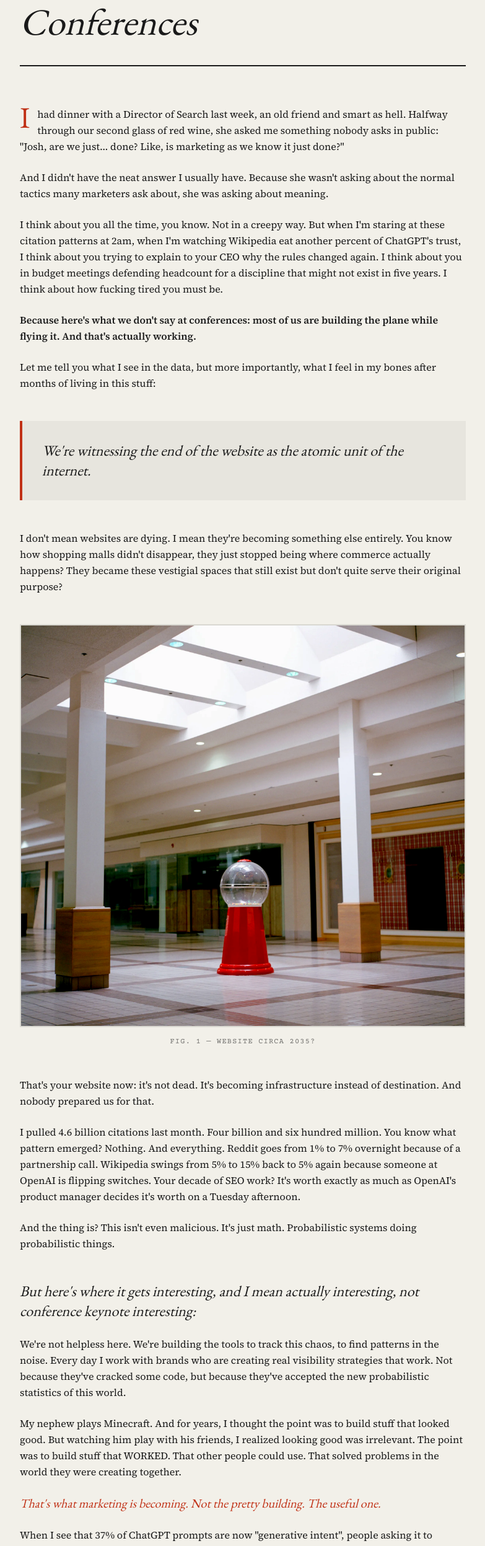
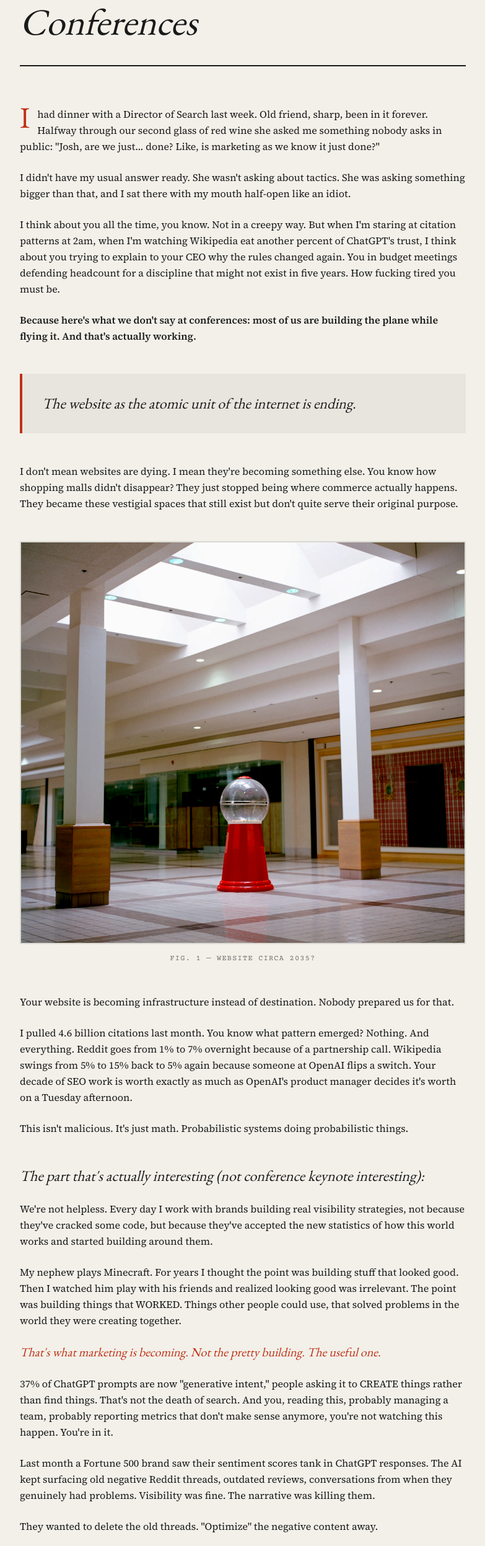
Before and after one commit to Joshbly/jb, a Next.js app: page /blog/what-we-dont-say-at-conferences in a window 1280 px wide. Shown: the part 257-2751 px from the top of the page at 62% size, without its empty margins (248-1031 px from the left). Built offline with nearby package versions, Linux system fonts and the light colour scheme.

Commit message:
Revise content in WhatWeDontSay component for clarity and impact. Streamline paragraphs, enhance readability, and adjust phrasing to better convey the evolving nature of marketing and digital presence.

```diff
--- a/src/components/blog/WhatWeDontSay.tsx
+++ b/src/components/blog/WhatWeDontSay.tsx
@@ -22,29 +22,26 @@ export function WhatWeDontSay() {
       {/* Content */}
       <div className="prose prose-lg prose-stone font-body text-foreground leading-relaxed space-y-6">
         <p className="first-letter:text-5xl first-letter:font-display first-letter:float-left first-letter:mr-3 first-letter:mt-[-6px] first-letter:text-accent">
-          I had dinner with a Director of Search last week, an old friend and smart as hell. Halfway through our second glass of red wine, she asked me something nobody asks in public: "Josh, are we just... done? Like, is marketing as we know it just done?"
+          I had dinner with a Director of Search last week. Old friend, sharp, been in it forever. Halfway through our second glass of red wine she asked me something nobody asks in public: "Josh, are we just... done? Like, is marketing as we know it just done?"
         </p>
         <p>
-          And I didn't have the neat answer I usually have. Because she wasn't asking about the normal tactics many marketers ask about, she was asking about meaning.
+          I didn't have my usual answer ready. She wasn't asking about tactics. She was asking something bigger than that, and I sat there with my mouth half-open like an idiot.
         </p>
         <p>
-          I think about you all the time, you know. Not in a creepy way. But when I'm staring at these citation patterns at 2am, when I'm watching Wikipedia eat another percent of ChatGPT's trust, I think about you trying to explain to your CEO why the rules changed again. I think about you in budget meetings defending headcount for a discipline that might not exist in five years. I think about how fucking tired you must be.
+          I think about you all the time, you know. Not in a creepy way. But when I'm staring at citation patterns at 2am, when I'm watching Wikipedia eat another percent of ChatGPT's trust, I think about you trying to explain to your CEO why the rules changed again. You in budget meetings defending headcount for a discipline that might not exist in five years. How fucking tired you must be.
         </p>
         <p className="font-bold">
           Because here's what we don't say at conferences: most of us are building the plane while flying it. And that's actually working.
         </p>
-        <p>
-          Let me tell you what I see in the data, but more importantly, what I feel in my bones after months of living in this stuff:
-        </p>
 
         <div className="my-12 p-8 border-l-4 border-accent bg-foreground/5">
           <h3 className="text-2xl font-display italic text-foreground mb-0">
-            We're witnessing the end of the website as the atomic unit of the internet.
+            The website as the atomic unit of the internet is ending.
           </h3>
         </div>
 
         <p>
-          I don't mean websites are dying. I mean they're becoming something else entirely. You know how shopping malls didn't disappear, they just stopped being where commerce actually happens? They became these vestigial spaces that still exist but don't quite serve their original purpose?
+          I don't mean websites are dying. I mean they're becoming something else. You know how shopping malls didn't disappear? They just stopped being where commerce actually happens. They became these vestigial spaces that still exist but don't quite serve their original purpose.
         </p>
 
         <figure className="my-12">
@@ -59,118 +56,91 @@ export function WhatWeDontSay() {
         </figure>
 
         <p>
-          That's your website now: it's not dead. It's becoming infrastructure instead of destination. And nobody prepared us for that.
+          Your website is becoming infrastructure instead of destination. Nobody prepared us for that.
         </p>
         <p>
-          I pulled 4.6 billion citations last month. Four billion and six hundred million. You know what pattern emerged? Nothing. And everything. Reddit goes from 1% to 7% overnight because of a partnership call. Wikipedia swings from 5% to 15% back to 5% again because someone at OpenAI is flipping switches. Your decade of SEO work? It's worth exactly as much as OpenAI's product manager decides it's worth on a Tuesday afternoon.
+          I pulled 4.6 billion citations last month. You know what pattern emerged? Nothing. And everything. Reddit goes from 1% to 7% overnight because of a partnership call. Wikipedia swings from 5% to 15% back to 5% again because someone at OpenAI flips a switch. Your decade of SEO work is worth exactly as much as OpenAI's product manager decides it's worth on a Tuesday afternoon.
         </p>
         <p>
-          And the thing is? This isn't even malicious. It's just math. Probabilistic systems doing probabilistic things.
+          This isn't malicious. It's just math. Probabilistic systems doing probabilistic things.
         </p>
 
         <h3 className="font-display text-2xl italic mt-12 mb-6">
-          But here's where it gets interesting, and I mean actually interesting, not conference keynote interesting:
+          The part that's actually interesting (not conference keynote interesting):
         </h3>
 
         <p>
-          We're not helpless here. We're building the tools to track this chaos, to find patterns in the noise. Every day I work with brands who are creating real visibility strategies that work. Not because they've cracked some code, but because they've accepted the new probabilistic statistics of this world.
+          We're not helpless. Every day I work with brands building real visibility strategies, not because they've cracked some code, but because they've accepted the new statistics of how this world works and started building around them.
         </p>
         <p>
-          My nephew plays Minecraft. And for years, I thought the point was to build stuff that looked good. But watching him play with his friends, I realized looking good was irrelevant. The point was to build stuff that WORKED. That other people could use. That solved problems in the world they were creating together.
+          My nephew plays Minecraft. For years I thought the point was building stuff that looked good. Then I watched him play with his friends and realized looking good was irrelevant. The point was building things that WORKED. Things other people could use, that solved problems in the world they were creating together.
         </p>
         <p className="text-xl font-display italic text-accent">
           That's what marketing is becoming. Not the pretty building. The useful one.
         </p>
         <p>
-          When I see that 37% of ChatGPT prompts are now "generative intent", people asking it to CREATE things rather than find things, I don't see the death of search. I see the birth of something we're actively shaping. And you, reading this, probably managing a team, probably having to report metrics that don't make sense anymore, you're not just witnessing this, you're building it.
+          37% of ChatGPT prompts are now "generative intent," people asking it to CREATE things rather than find things. That's not the death of search. And you, reading this, probably managing a team, probably reporting metrics that don't make sense anymore, you're not watching this happen. You're in it.
         </p>
 
-        <h3 className="font-display text-2xl italic mt-12 mb-6">
-          Let me tell you a secret:
-        </h3>
-
         <p>
-          Last month, a Fortune 500 brand saw their sentiment scores decrease in ChatGPT responses. The AI kept surfacing old negative Reddit threads, outdated reviews, conversations from when they genuinely had problems. Their visibility was fine, but the narrative was killing them.
+          Last month a Fortune 500 brand saw their sentiment scores tank in ChatGPT responses. The AI kept surfacing old negative Reddit threads, outdated reviews, conversations from when they genuinely had problems. Visibility was fine. The narrative was killing them.
         </p>
         <p>
-          You know what they wanted to do? Delete the old threads. "Optimize" the negative content away.
+          They wanted to delete the old threads. "Optimize" the negative content away.
         </p>
         <p>
-          That's not the secret. The secret is what actually worked: they started new conversations (real ones). They got their actual customers talking about their actual experience TODAY. Not through influencer campaigns or paid posts, but just by being worth talking about now. The old negative content is still there, but it's been contextualized by a flood of authentic, recent experiences.
+          What actually worked was stupider and harder: they started new conversations. Real ones. Got their actual customers talking about their actual experience today. Not through influencer campaigns or paid posts, just by being worth talking about. The old content is still there, but it's buried under a flood of recent, authentic experience.
         </p>
         <p>
-          The sentiment shifted because they became the company people wanted to recommend.
-        </p>
-        <p>
-          That's the world we're in now. You can't optimize truth. But you can create new truths worth sharing.
+          The sentiment shifted because they became the company people wanted to recommend. Turns out you can't game your way out of a bad reputation, but you can outgrow one.
         </p>
 
         <div className="my-16 py-12 border-y-2 border-foreground/20 text-center">
-          <p className="text-lg font-mono uppercase tracking-widest mb-4 text-accent">I need you to understand something, and this is me talking directly to YOU, the person reading this at your desk or on your phone pretending to work:</p>
           <p className="font-display text-2xl italic max-w-xl mx-auto">
-            "You're not crazy for feeling overwhelmed. You're not behind for still figuring out how to track AI visibility. You're not failing because your attribution models are breaking."
+            If you feel overwhelmed, if your attribution models are breaking, if you're still figuring out how to track AI visibility, that's not failure. That's the job right now.
           </p>
         </div>
 
         <p>
-          You're standing at the exact moment when marketing stops being about manipulation and starts being about being useful. Actually useful. Not "valuable content" useful. But genuinely helping people get shit done useful.
+          I keep thinking we're at the moment when marketing has to be useful or it dies. Not "valuable content" useful. Actually helping people get shit done.
         </p>
         <p>
-          And here's the thing: we're building the infrastructure for this new world. We're creating the visibility tools, the tracking systems, the frameworks. Not perfectly, not completely, but we're doing it. Every brand I work with that embraces agent readiness, that builds for citation consistency, that creates genuinely helpful content… they're seeing results. Weird results. Different results. But results.
+          We are building the infrastructure for this. Badly, sometimes. Every brand I work with that builds for citation consistency, that creates genuinely helpful content, they're seeing results. Weird results. Different results. But results.
         </p>
         <p>
-          When Atlas executes DOM clicks on your site, it doesn't care about your hero image. It cares if your checkout works. When ChatGPT searches for answers, it doesn't care about your keyword density. It cares if you actually answered the question. When a user asks for the best solution to their problem, ChatGPT doesn't care about your budget or your conversion goals.
+          When Atlas executes DOM clicks on your site, it doesn't care about your hero image. It cares if your checkout works. When ChatGPT searches for answers, it doesn't care about your keyword density. It cares if you actually answered the question.
         </p>
         <p>
-          And that's terrifying.
+          That's terrifying. It's also kind of beautiful? I go back and forth.
+        </p>
+
+        <p>
+          The marketers who survive this won't be the ones who figure out new tricks. They'll be the ones who build new monitoring systems that account for 60% citation drift. Who get that position 1 doesn't matter when ChatGPT flattens citations across all ten spots.
         </p>
         <p>
-          But it's also beautiful. And we're learning to navigate it.
-        </p>
-
-        <h3 className="font-display text-2xl italic mt-12 mb-6">
-          Here's what I think happens next:
-        </h3>
-
-        <p>
-          The marketers who thrive won't be the ones who figure out the new tricks. They'll be the ones who build the new infrastructure. Who create monitoring systems that account for 60% citation drift. Who understands that being in position 1 doesn't matter when ChatGPT flattens citations across all ten positions. Who realize that "agent experience" isn't just a buzzword, it's a new way of interacting with websites.
-        </p>
-        <p>
-          We're not lost. We're pioneering.
-        </p>
-        <p>
-          You know what gives me hope? Real, actual hope?
-        </p>
-        <p>
-          Every time I show a marketer our data: the citation volatility, the Reddit dominance, the Wikipedia dependency… after the initial panic, I see something else in their eyes. Determination. Because finally, FINALLY, we can see what we're dealing with. We can measure the chaos. We can respond to it.
-        </p>
-        <p>
-          We are building the playbook as we go.
+          Every time I show a marketer our data, the citation volatility, the Reddit dominance, the Wikipedia dependency, there's a moment of panic. And then something else. Determination, maybe. Because finally we can see what we're dealing with. We can measure the chaos and respond to it.
         </p>
 
         <div className="bg-foreground text-background p-8 my-12 rounded-sm">
           <p className="font-mono text-xs uppercase tracking-widest mb-4 opacity-70">Something I've never said publicly</p>
           <p className="font-body text-lg leading-relaxed">
-            My dad's a cop now, but he had this stint in advertising years ago. Brief, but it marked him. He wrote this ad for Southwest Airlines, just a simple thing that said what flights cost and when they left. No clever copy. No angle. Just information people needed.
+            My dad's a cop. Before that, weirdly, he did a short run in advertising. He wrote this Southwest Airlines ad once, just listed the flights and what they cost. That's it. No tagline, no concept. Here's when the plane leaves, here's what you'll pay.
             <br/><br/>
-            He told me once that it was the most useful thing he'd ever written. That he got more satisfaction from that straightforward ad than from anything else he did in advertising. I thought he was being nostalgic. Now I think he understood something the rest of us are just catching up to.
+            He brought it up years later over beers. Said it was the only piece of work he was ever really proud of. I remember thinking that was kind of sad, a whole stint in advertising and the highlight is basically a timetable? But I keep coming back to it. I think he was onto something I'm only now starting to get.
           </p>
         </div>
 
         <p>
-          We're about to enter an era where the only marketing that works is marketing that isn't trying to be marketing. Where the only content that matters is content that forgets it's content. Where the only brands that survive are the ones that stop being brands and start being helpful, present, and real.
+          I think my dad's Southwest ad worked because it wasn't trying to be anything. It was just useful. Maybe that's where all of this is going.
         </p>
         <p>
-          And we're the ones building the tools to make that possible. To track it, measure it, optimize for it. Not the old way, but a new way we're inventing as we go.
+          We're building the tools to track and measure all of this. Not the old way. A new way we're inventing as we go.
         </p>
         <p>
-          You and me, we're figuring it out together. Not because we have all the answers, but because we're the ones brave enough to build in the uncertainty. To create visibility strategies when visibility itself keeps changing. To develop frameworks when the ground won't stop shifting.
-        </p>
-        <p>
-          And that's enough. That's more than enough.
+          You and me, we're figuring it out. We don't have answers. We're just stubborn enough to keep building while the ground shifts.
         </p>
         <p className="text-2xl font-display italic text-accent mt-8">
-          That's everything.
+          That's enough. That's more than enough.
         </p>
         <p className="text-xs font-mono opacity-40 mt-4">
           (I love you, and I'm proud of you)
```
